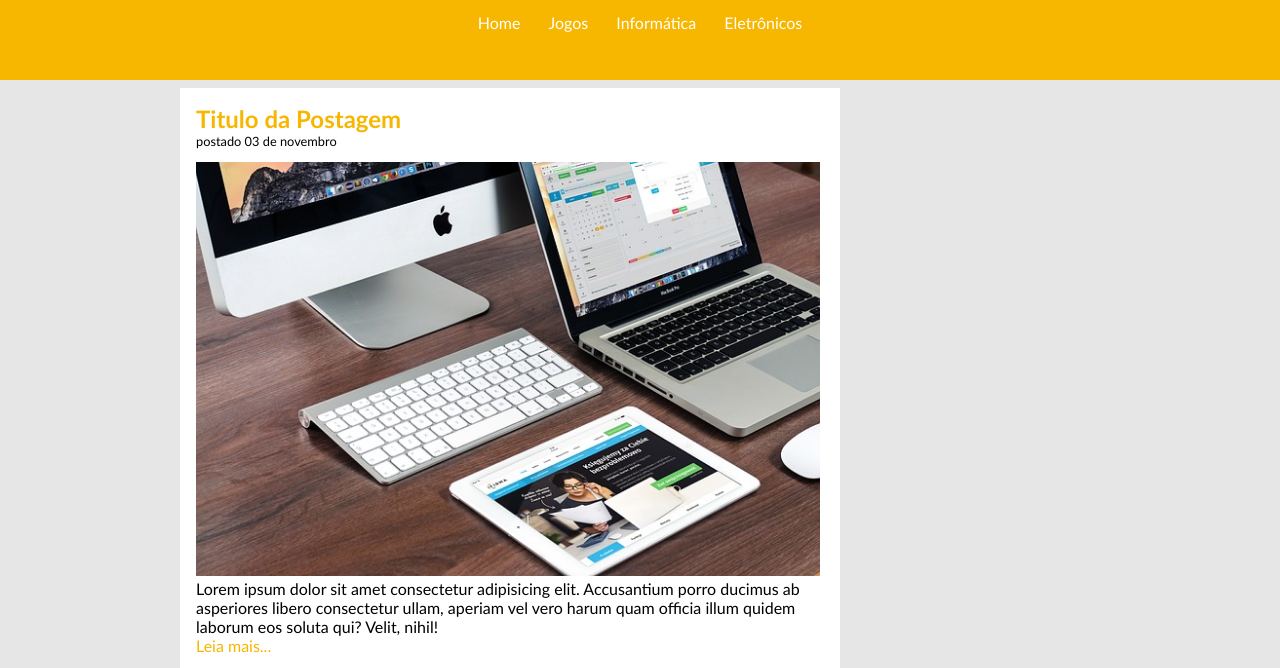
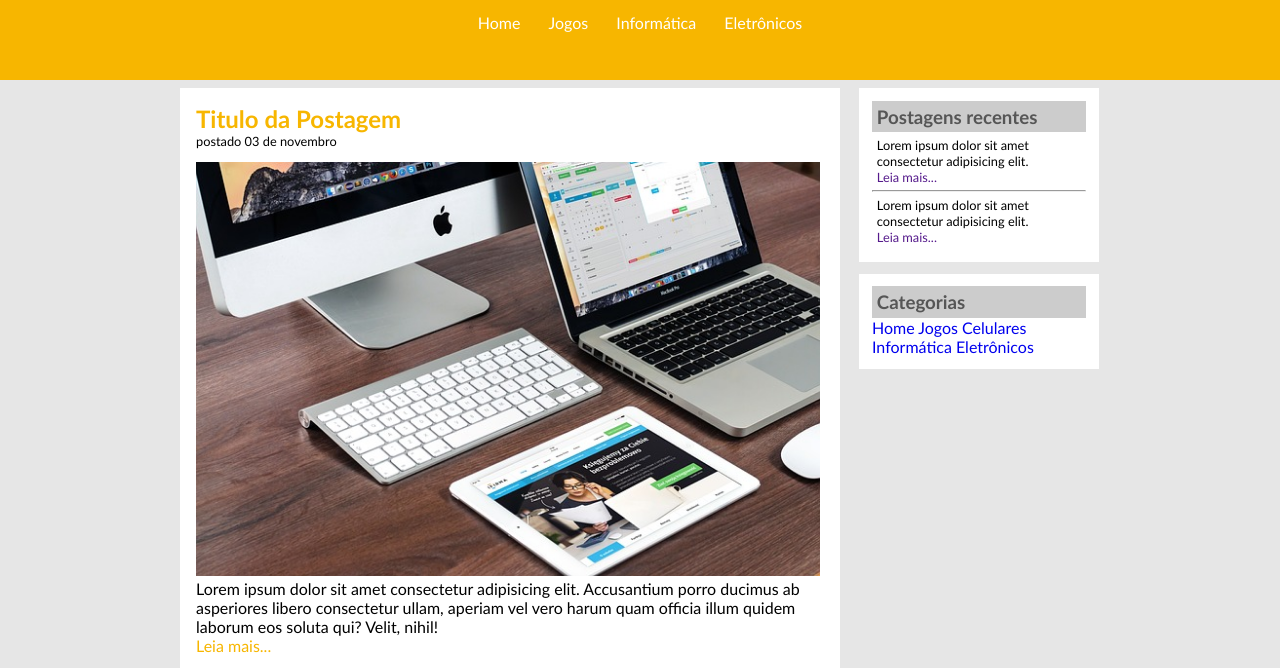
Before and after one commit to nyckmlt/bisonhoBlog, a plain HTML site: page index.html in a window 1280 px wide. Shown: the part 106-774 px from the top of the page. Drawn offline with Linux system fonts and the light colour scheme.

Commit message:
Update style.css

```diff
--- a/css/style.css
+++ b/css/style.css
@@ -50,7 +50,7 @@ body{
 }
 #area-lateral{
     width: 15rem;
-    margin-left: 1.5rem;
+    margin-left: 1.2rem;
 }
 /* POSTAGEM NO BLOG */
 
```
